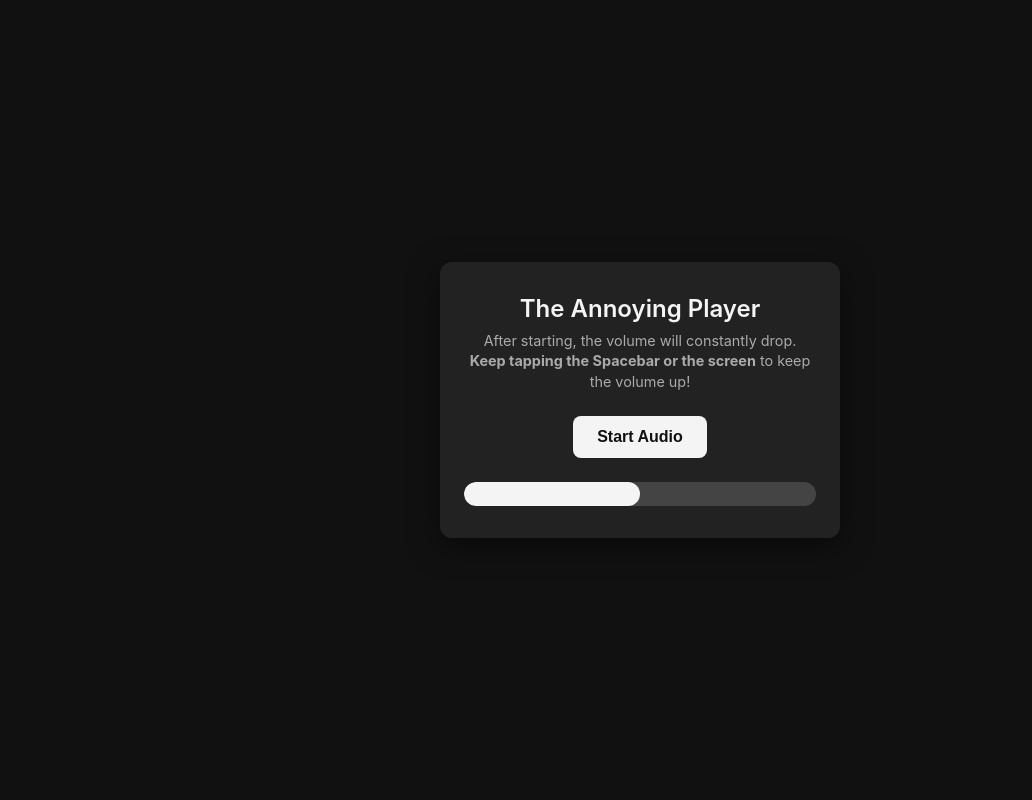
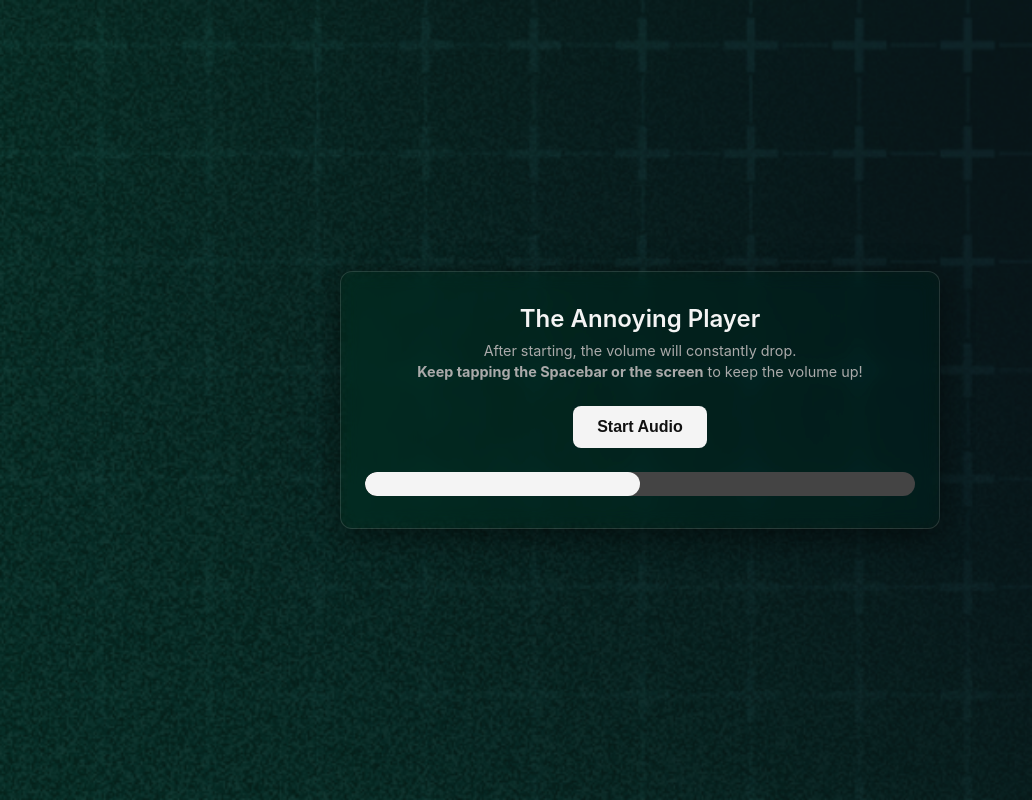
Before and after one commit to rahique/annoying-soundbar, a plain HTML site: page index.html in a window 1280 px wide. Shown: the whole page, without its empty margins (0-1032 px from the left). Drawn offline with Linux system fonts and the light colour scheme.

Commit message:
ui update

```diff
--- a/index.html
+++ b/index.html
@@ -43,16 +43,24 @@
         user-select: none;
         /* Prevents callout menu on iOS */
         -webkit-touch-callout: none;
+        background-image: url("./bg.png");
+        background-repeat: no-repeat;
+        background-position: center center;
+        background-size: cover;
       }
 
       #app-container {
         width: 90%;
-        max-width: 400px;
-        background-color: var(--container-bg);
+        max-width: 600px;
         padding: 2rem 1.5rem;
         border-radius: 12px;
         box-shadow: 0 8px 30px rgba(0, 0, 0, 0.5);
         text-align: center;
+        backdrop-filter: blur(9px) saturate(167%);
+        -webkit-backdrop-filter: blur(9px) saturate(167%);
+        background-color: rgba(18, 40, 17, 0.159);
+        border-radius: 12px;
+        border: 1px solid rgba(255, 255, 255, 0.125);
       }
 
       h2 {
```
Also changed, not shown: bg.png (added).
